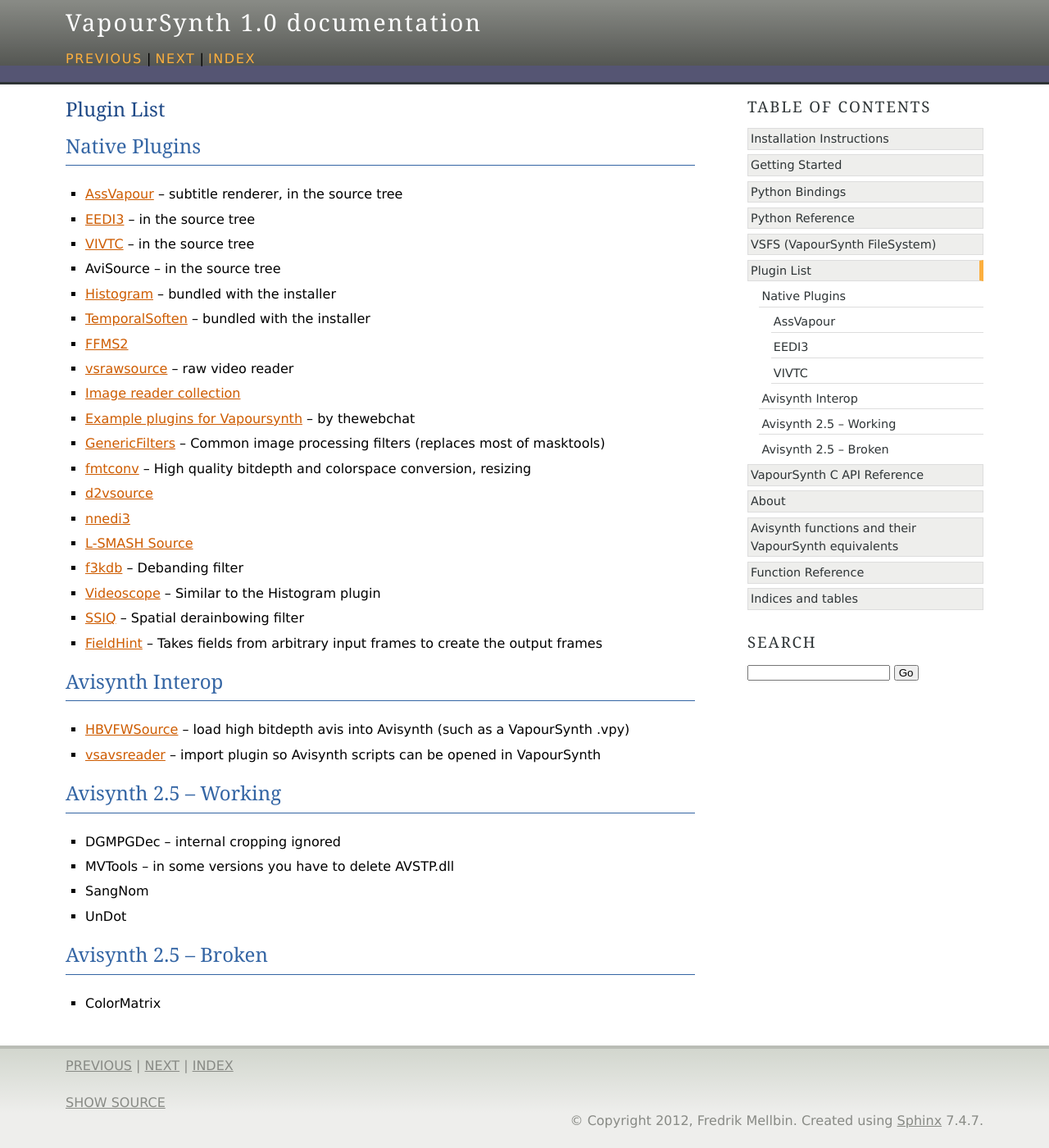
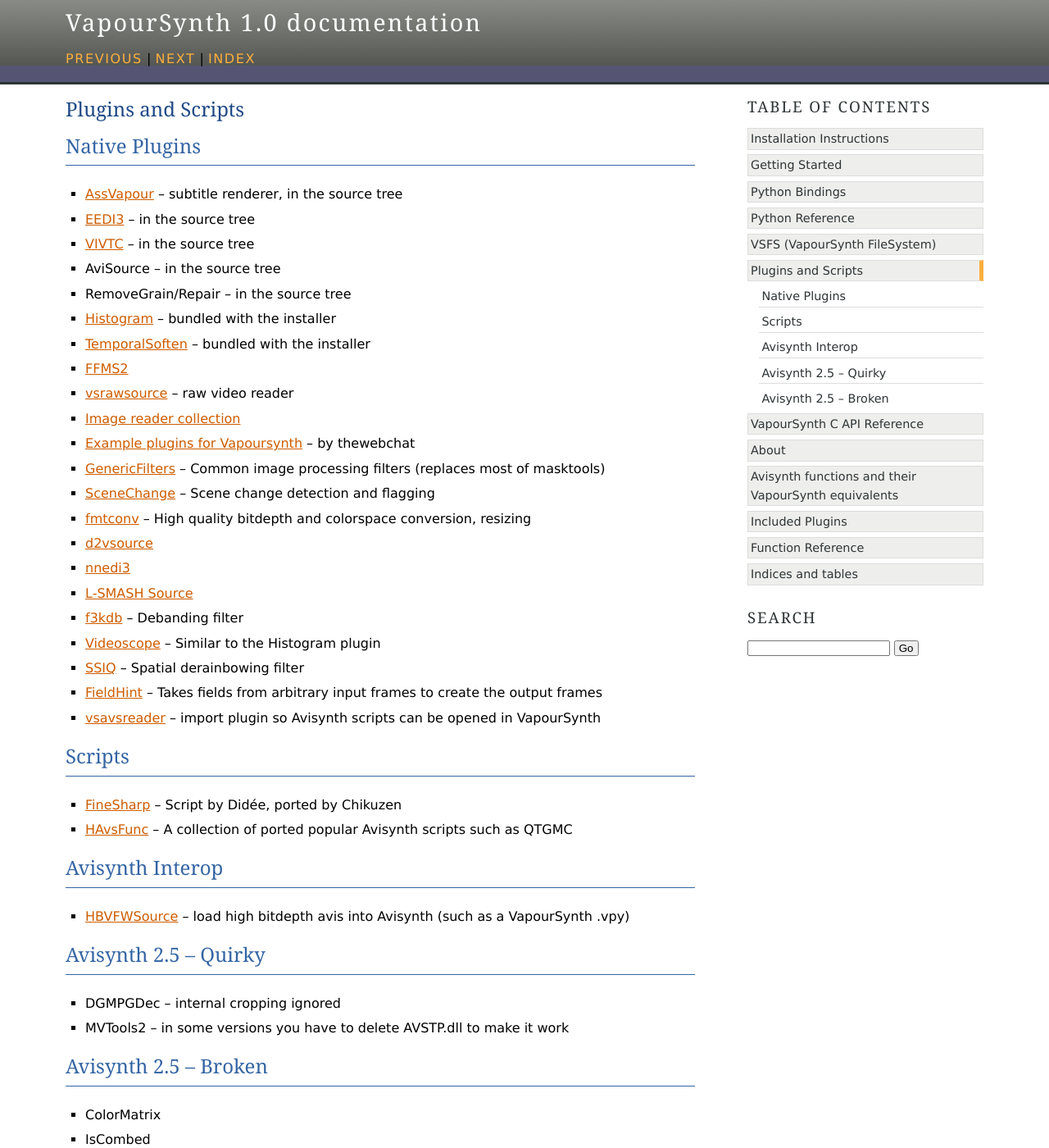
Before and after one commit to vapoursynth/vapoursynth, a Sphinx documentation site: the page built from doc/pluginlist.rst, in a window 1280 px wide and 1400 px high. Shown: the whole window at 82% size. Built offline with Sphinx 7.4.7, drawn with Linux system fonts in a browser that asks for light colours; formulas are drawn with MathJax 3.

Commit message:
Update documentation

```diff
--- a/doc/functions.rst
+++ b/doc/functions.rst
@@ -1,5 +1,5 @@
 Function Reference
-=======================================
+==================
 
 Functions:
 
--- /dev/null
+++ b/doc/includedplugins.rst
@@ -0,0 +1,10 @@
+Included Plugins
+================
+
+Included Plugins:
+
+.. toctree::
+   :maxdepth: 2
+   :glob:
+
+   plugins/*
--- a/doc/index.rst
+++ b/doc/index.rst
@@ -22,6 +22,7 @@
 
    about
    avisynthcomp
+   includedplugins
    functions
 
 
--- a/doc/pluginlist.rst
+++ b/doc/pluginlist.rst
@@ -1,27 +1,22 @@
-Plugin List
-===========
+Plugins and Scripts
+===================
 
 Native Plugins
 ##############
-
-.. toctree::
-   :maxdepth: 2
-   :glob:
-   :hidden:
-
-   plugins/*
 
 * :ref:`AssVapour <assvapour>` -- subtitle renderer, in the source tree
 * :ref:`EEDI3 <eedi3>` -- in the source tree
 * :ref:`VIVTC <vivtc>` -- in the source tree
 * AviSource -- in the source tree
+* RemoveGrain/Repair -- in the source tree
 * `Histogram <https://github.com/dubhater/vapoursynth-histogram>`_ -- bundled with the installer
 * `TemporalSoften <https://github.com/dubhater/vapoursynth-temporalsoften>`_ -- bundled with the installer
-* `FFMS2 <http://code.google.com/p/ffmpegsource/>`_
+* `FFMS2 <https://github.com/FFMS/ffms2>`_
 * `vsrawsource <http://forum.doom9.org/showthread.php?t=166075>`_ -- raw video reader
 * `Image reader collection <http://forum.doom9.org/showthread.php?t=166088>`_
 * `Example plugins for Vapoursynth <http://forum.doom9.org/showthread.php?t=166147>`_ -- by thewebchat
 * `GenericFilters <http://forum.doom9.org/showthread.php?t=166842>`_ -- Common image processing filters (replaces most of masktools)
+* `SceneChange <http://forum.doom9.org/showthread.php?t=166769>`_ -- Scene change detection and flagging
 * `fmtconv <http://forum.doom9.org/showthread.php?t=166504>`_ -- High quality bitdepth and colorspace conversion, resizing
 * `d2vsource <http://forum.doom9.org/showthread.php?t=166399>`_
 * `nnedi3 <http://forum.doom9.org/showthread.php?t=166434>`_
@@ -30,20 +25,26 @@
 * `Videoscope <https://github.com/dubhater/vapoursynth-videoscope>`_ -- Similar to the Histogram plugin
 * `SSIQ <https://github.com/dubhater/vapoursynth-ssiq>`_ -- Spatial derainbowing filter
 * `FieldHint <https://github.com/dubhater/vapoursynth-fieldhint>`_ -- Takes fields from arbitrary input frames to create the output frames
+* `vsavsreader <http://forum.doom9.org/showthread.php?t=165957>`_ -- import plugin so Avisynth scripts can be opened in VapourSynth
 
+Scripts
+#######
+
+* `FineSharp <http://forum.doom9.org/showthread.php?t=166524>`_ -- Script by Didée, ported by Chikuzen
+* `HAvsFunc <http://forum.doom9.org/showthread.php?t=166582>`_ -- A collection of ported popular Avisynth scripts such as QTGMC
 
 Avisynth Interop
 ################
 * `HBVFWSource <http://forum.doom9.org/showthread.php?t=166038>`_ -- load high bitdepth avis into Avisynth (such as a VapourSynth .vpy)
-* `vsavsreader <http://forum.doom9.org/showthread.php?t=165957>`_ -- import plugin so Avisynth scripts can be opened in VapourSynth
 
-Avisynth 2.5 -- Working
+Avisynth 2.5 -- Quirky
 #######################
 * DGMPGDec -- internal cropping ignored
-* MVTools -- in some versions you have to delete AVSTP.dll
-* SangNom
-* UnDot
+* MVTools2 -- in some versions you have to delete AVSTP.dll to make it work
 
 Avisynth 2.5 -- Broken
 ######################
 * ColorMatrix
+* IsCombed
+* RemoveGrain
+* Repair
```
